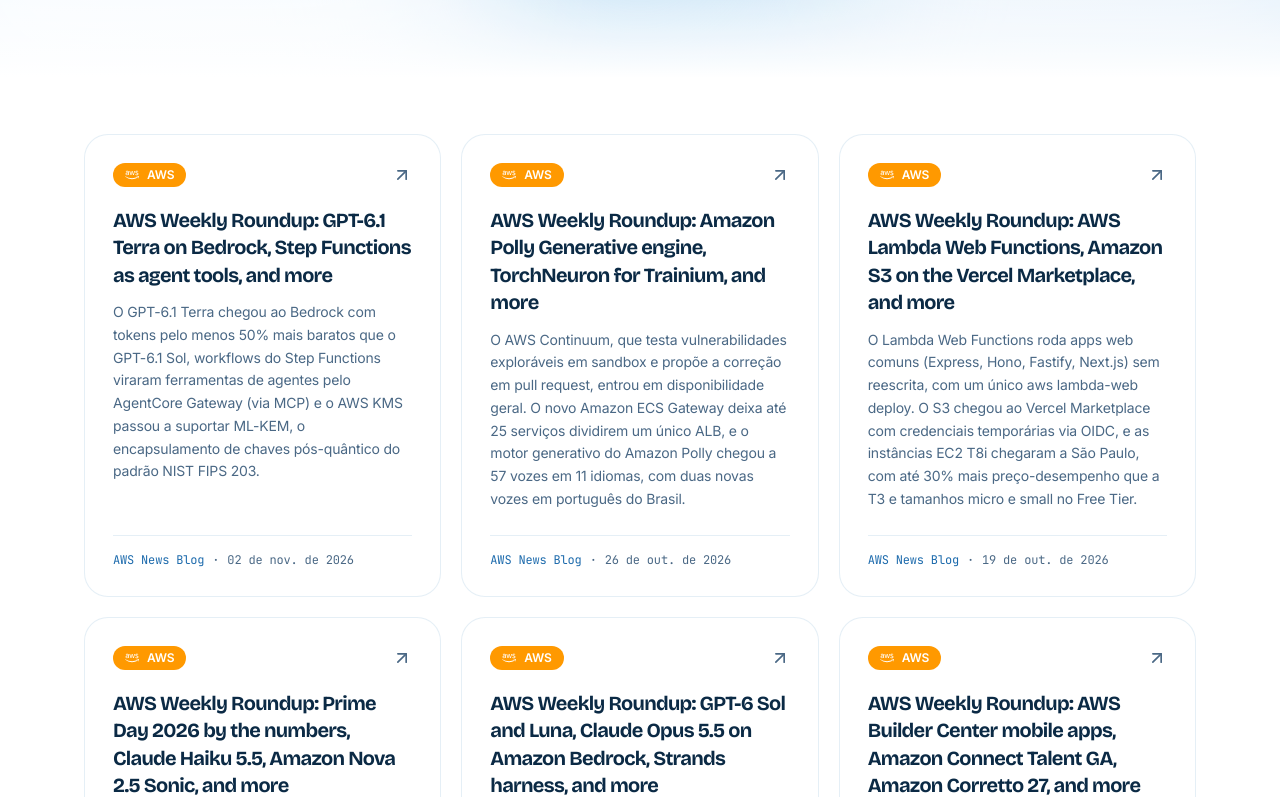
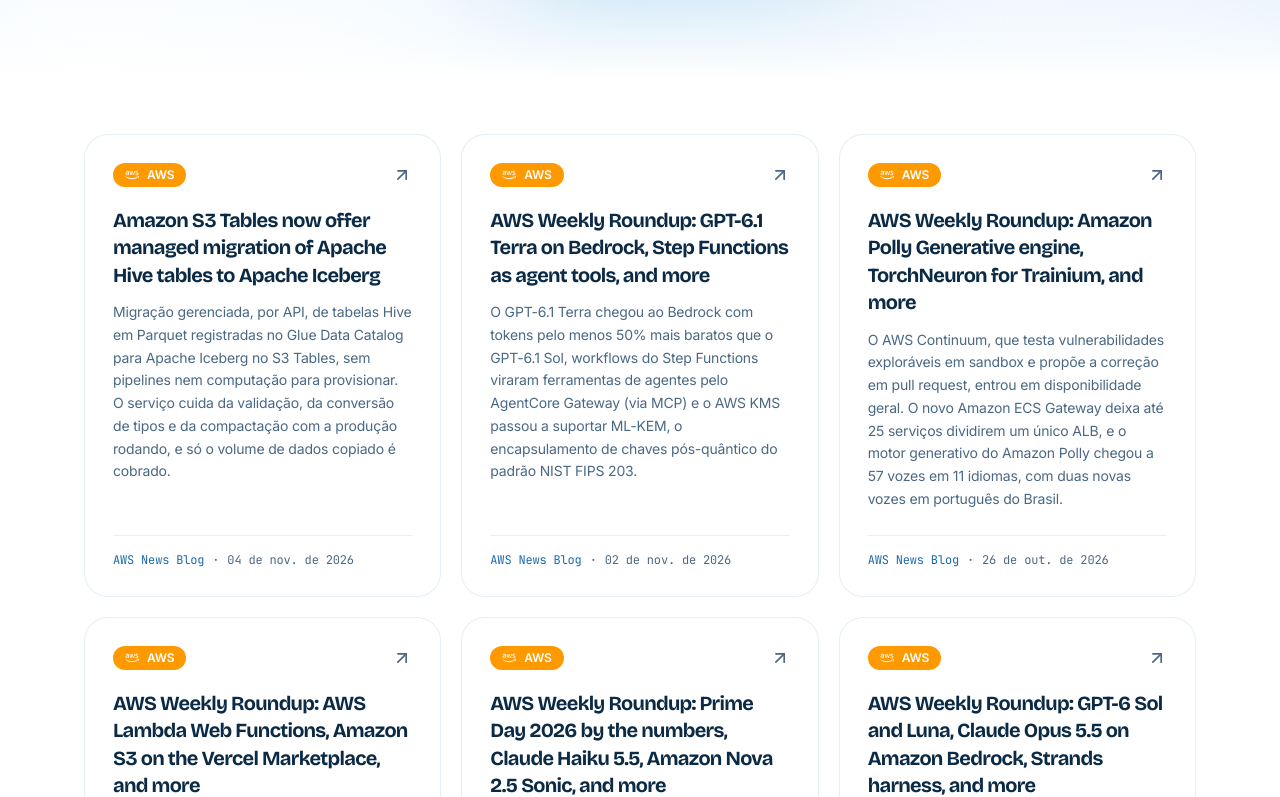
Before and after one commit to Liga-de-Computacao-em-Nuvem-PUCRS/landing-page-lcn, a React (Vite) app: page /noticias in a window 1280 px wide. Shown: the part 408-1205 px from the top of the page. Built offline with nearby package versions, Linux system fonts and the light colour scheme.

Commit message:
feat: add migração gerenciada Hive→Iceberg do S3 Tables ao radar

```diff
--- a/src/data/news.ts
+++ b/src/data/news.ts
@@ -5,6 +5,16 @@ import type { NewsItem } from '@/types/news.types';
  * (links verificados). Curadoria manual — atualize conforme a comunidade acompanha.
  */
 export const NEWS: NewsItem[] = [
+  {
+    title:
+      'Amazon S3 Tables now offer managed migration of Apache Hive tables to Apache Iceberg',
+    source: 'AWS News Blog',
+    provider: 'aws',
+    date: '2026-11-04',
+    url: 'https://aws.amazon.com/blogs/aws/amazon-s3-tables-now-offer-managed-migration-of-apache-hive-tables-to-apache-iceberg/',
+    summary:
+      'Migração gerenciada, por API, de tabelas Hive em Parquet registradas no Glue Data Catalog para Apache Iceberg no S3 Tables, sem pipelines nem computação para provisionar. O serviço cuida da validação, da conversão de tipos e da compactação com a produção rodando, e só o volume de dados copiado é cobrado.',
+  },
   {
     title:
       'AWS Weekly Roundup: GPT-6.1 Terra on Bedrock, Step Functions as agent tools, and more',
```
